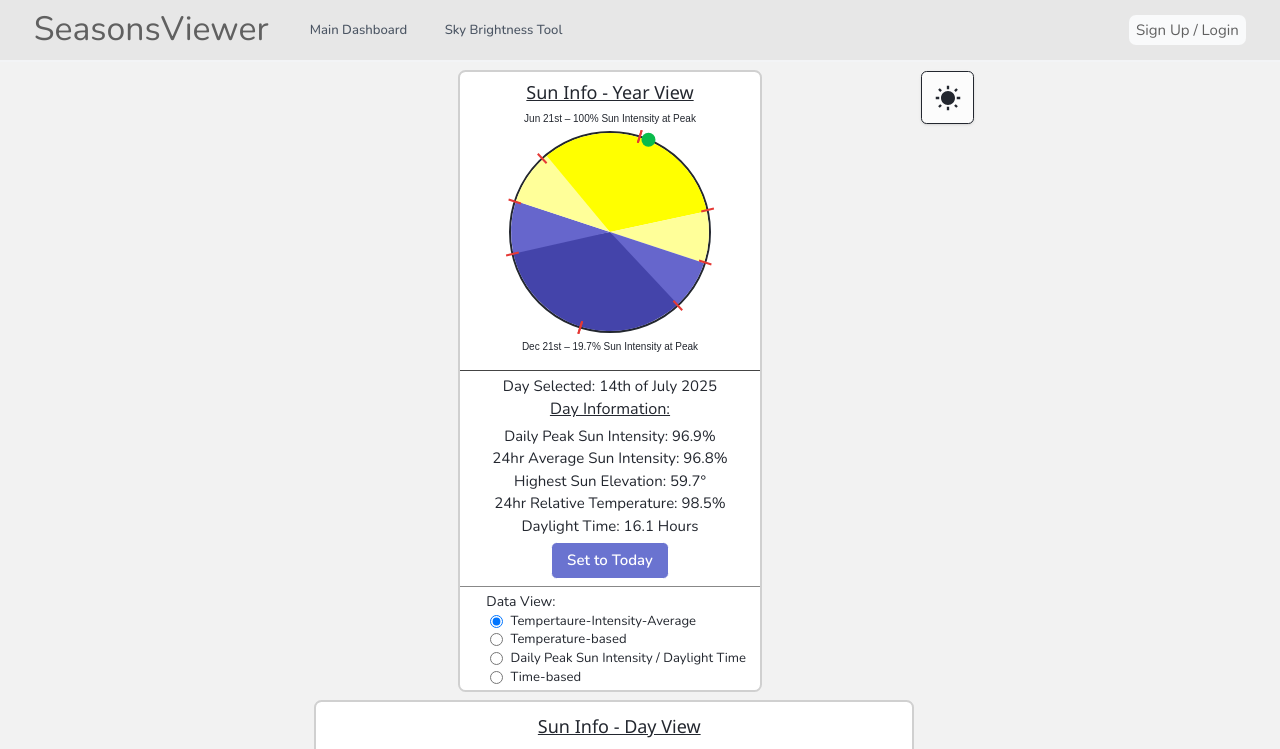
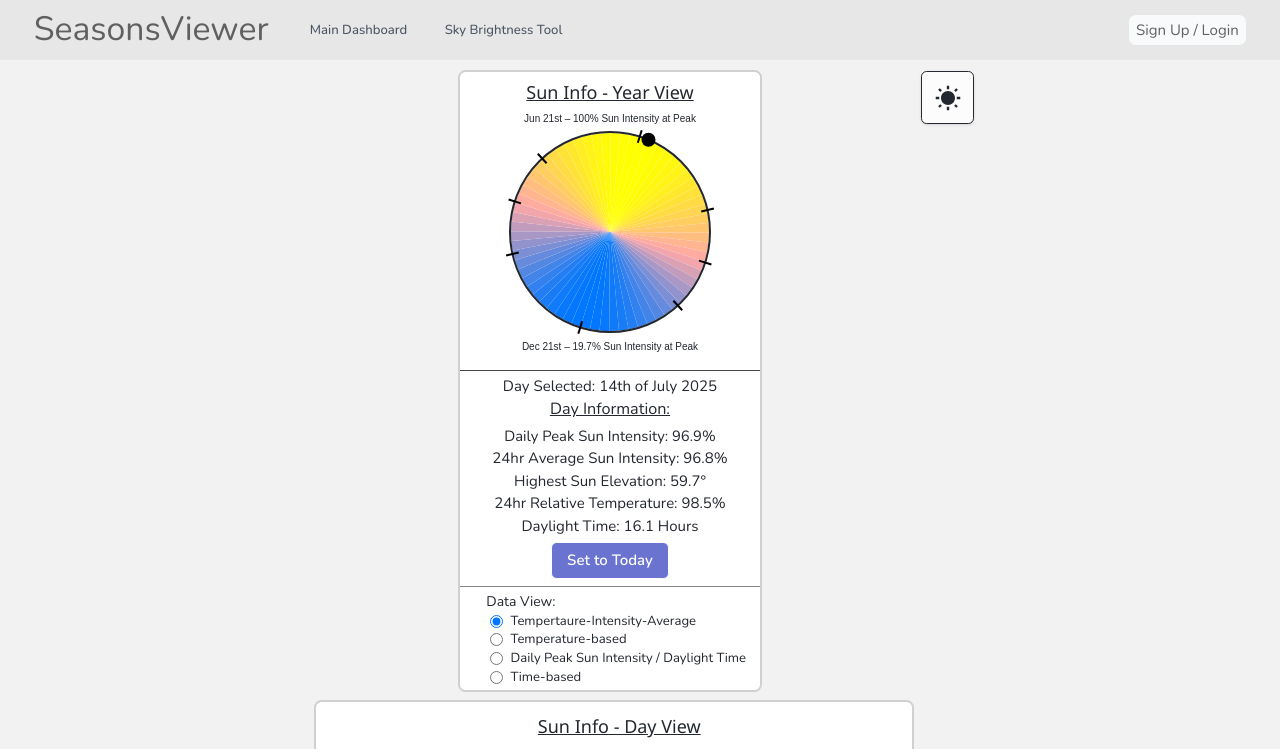
Before and after one commit to tobyhogan/seasons-viewer-tool, a React (Vite) app: page / in a window 1280 px wide. Shown: the top 749 px of the page. Built offline with nearby package versions, Linux system fonts and the light colour scheme; no server answers.

Commit message:
can now switch between the different circle view options in the code

```diff
--- a/src/components/home-page/1-YearView.tsx
+++ b/src/components/home-page/1-YearView.tsx
@@ -111,7 +111,7 @@ function YearView({ currentDayOfYear, setCurrentDayOfYear, markerType, setMarker
 
   // viewImplementation can be 0 or 1
 
-  const viewImplementation = 0;
+  const viewImplementation = 1;
 
 
   return (
```
